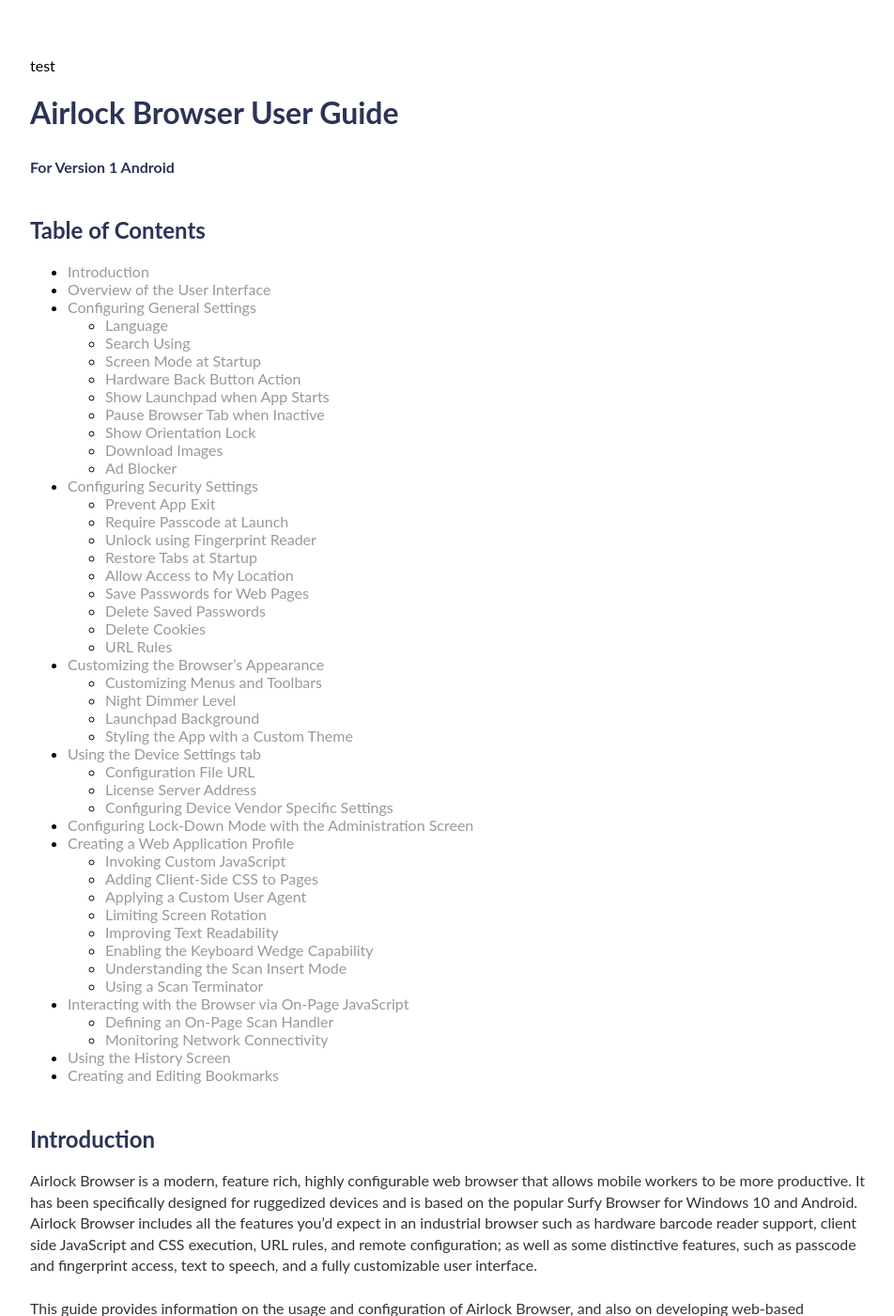
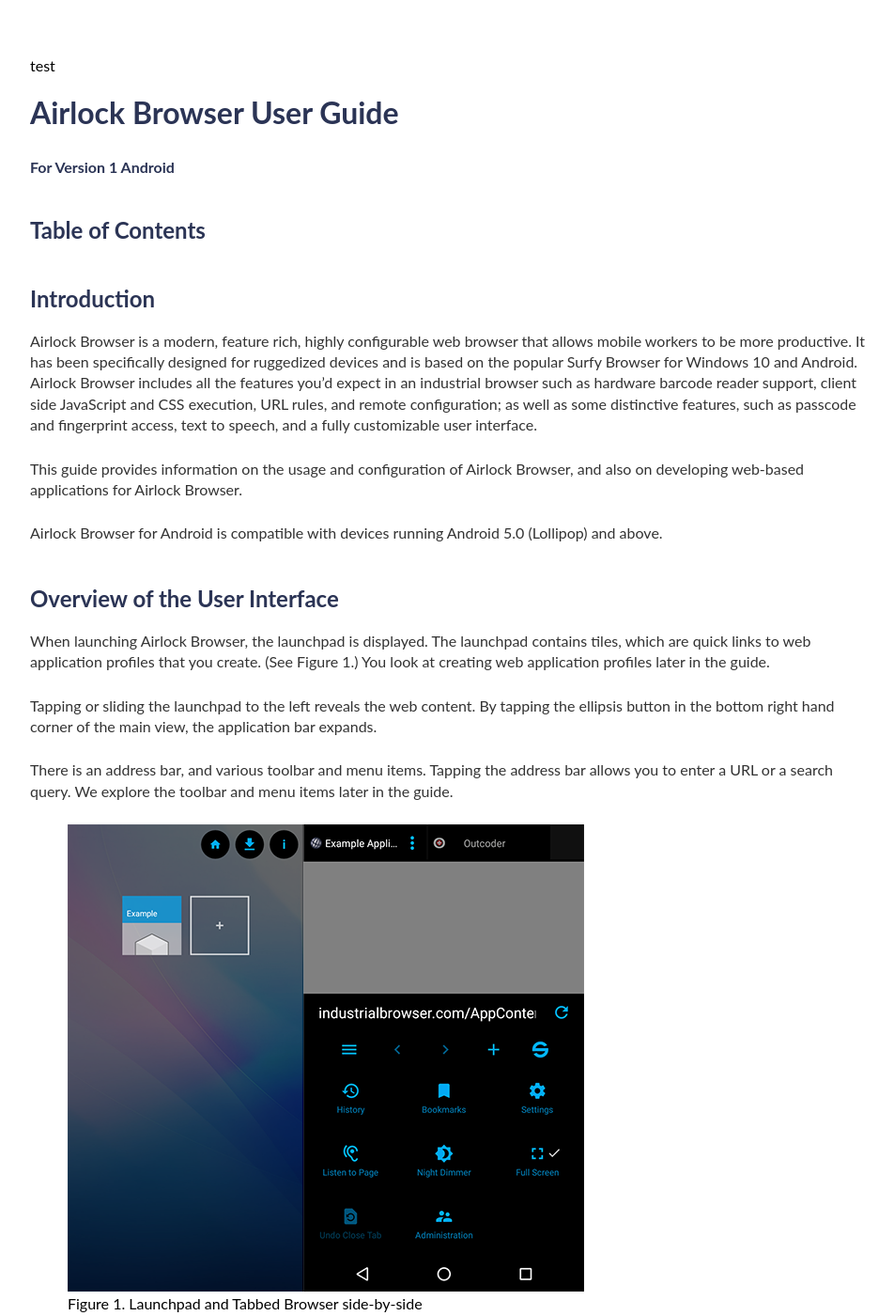
Before and after one commit to OutcoderSoftware/OutcoderSoftware.github.io, a Jekyll site: the page built from Products/AirlockBrowser/UserGuides/V1/AirlockBrowserUserGuide.md, in a window 1280 px wide and 1400 px high. Shown: the whole window at 94% size, without its empty margins (160-1112 px from the left). Built offline with Jekyll 4.4.1, drawn with Linux system fonts in a browser that asks for light colours; our own code applies the rules of GitHub Pages for plain Markdown files.

Commit message:
Updating documentation for AirlockBrowserUserGuide.md.

```diff
--- a/Products/AirlockBrowser/UserGuides/V1/AirlockBrowserUserGuide.md
+++ b/Products/AirlockBrowser/UserGuides/V1/AirlockBrowserUserGuide.md
@@ -7,56 +7,6 @@
 #### For Version 1 Android
 
 ## Table of Contents
-
-[//]: # (TOC Begin)
-* [Introduction](#introduction)
-* [Overview of the User Interface](#overview-of-the-user-interface)
-* [Configuring General Settings](#configuring-general-settings)
-	* [Language](#language)
-	* [Search Using](#search-using)
-	* [Screen Mode at Startup](#screen-mode-at-startup)
-	* [Hardware Back Button Action](#hardware-back-button-action)
-	* [Show Launchpad when App Starts](#show-launchpad-when-app-starts)
-	* [Pause Browser Tab when Inactive](#pause-browser-tab-when-inactive)
-	* [Show Orientation Lock](#show-orientation-lock)
-	* [Download Images](#download-images)
-	* [Ad Blocker](#ad-blocker)
-* [Configuring Security Settings](#configuring-security-settings)
-	* [Prevent App Exit](#prevent-app-exit)
-	* [Require Passcode at Launch](#require-passcode-at-launch)
-	* [Unlock using Fingerprint Reader](#unlock-using-fingerprint-reader)
-	* [Restore Tabs at Startup](#restore-tabs-at-startup)
-	* [Allow Access to My Location](#allow-access-to-my-location)
-	* [Save Passwords for Web Pages](#save-passwords-for-web-pages)
-	* [Delete Saved Passwords](#delete-saved-passwords)
-	* [Delete Cookies](#delete-cookies)
-	* [URL Rules](#url-rules)
-* [Customizing the Browser's Appearance](#customizing-the-browser's-appearance)
-	* [Customizing Menus and Toolbars](#customizing-menus-and-toolbars)
-	* [Night Dimmer Level](#night-dimmer-level)
-	* [Launchpad Background](#launchpad-background)
-	* [Styling the App with a Custom Theme](#styling-the-app-with-a-custom-theme)
-* [Using the Device Settings tab](#using-the-device-settings-tab)
-	* [Configuration File URL](#configuration-file-url)
-	* [License Server Address](#license-server-address)
-	* [Configuring Device Vendor Specific Settings](#configuring-device-vendor-specific-settings)
-* [Configuring Lock-Down Mode with the Administration Screen](#configuring-lock-down-mode-with-the-administration-screen)
-* [Creating a Web Application Profile](#creating-a-web-application-profile)
-	* [Invoking Custom JavaScript](#invoking-custom-javascript)
-	* [Adding Client-Side CSS to Pages](#adding-client-side-css-to-pages)
-	* [Applying a Custom User Agent](#applying-a-custom-user-agent)
-	* [Limiting Screen Rotation](#limiting-screen-rotation)
-	* [Improving Text Readability](#improving-text-readability)
-	* [Enabling the Keyboard Wedge Capability](#enabling-the-keyboard-wedge-capability)
-	* [Understanding the Scan Insert Mode](#understanding-the-scan-insert-mode)
-	* [Using a Scan Terminator](#using-a-scan-terminator)
-* [Interacting with the Browser via On-Page JavaScript](#interacting-with-the-browser-via-on-page-javascript)
-	* [Defining an On-Page Scan Handler](#defining-an-on-page-scan-handler)
-	* [Monitoring Network Connectivity](#monitoring-network-connectivity)
-* [Using the History Screen](#using-the-history-screen)
-* [Creating and Editing Bookmarks](#creating-and-editing-bookmarks)
-
-[//]: # (TOC End)
 
 
 ## Introduction
```
